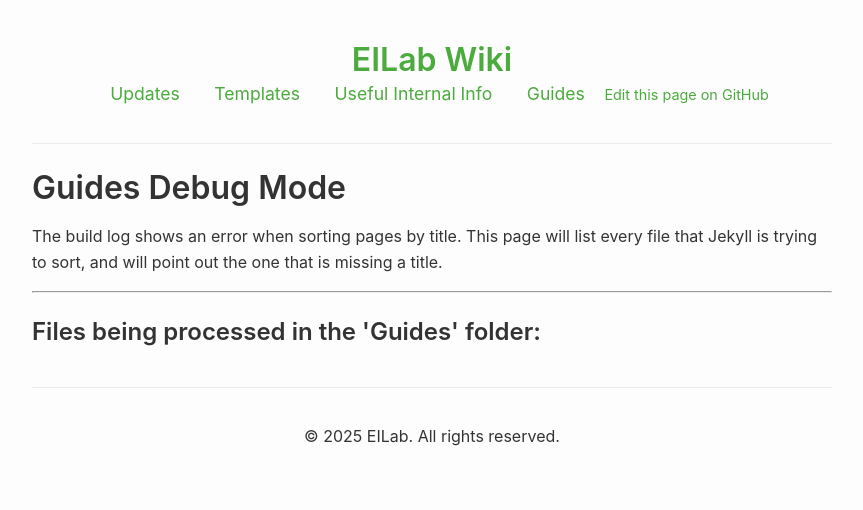
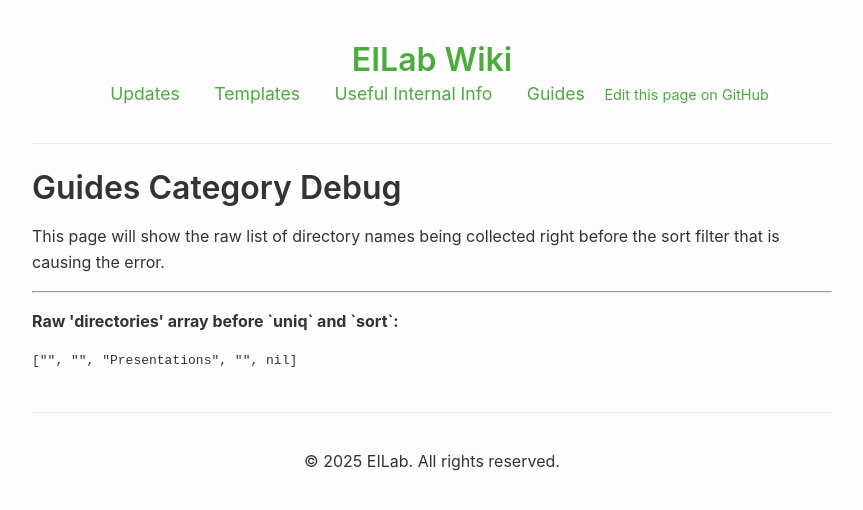
Before and after one commit to cadoraghese/demo_wiki_eilab, a Jekyll site: the page built from Guides/index.md, in a window 1280 px wide. Shown: the top 510 px of the page, without its empty margins (208-1071 px from the left). Built offline with Jekyll 4.4.1, drawn with Linux system fonts in a browser that asks for light colours.

Commit message:
Update index.md

```diff
--- a/Guides/index.md
+++ b/Guides/index.md
@@ -1,23 +1,23 @@
 ---
 layout: default
-title: Guides Debug
+title: Guides Category Debug
 ---
 
-# Guides Debug Mode
+# Guides Category Debug
 
-<p>The build log shows an error when sorting pages by title. This page will list every file that Jekyll is trying to sort, and will point out the one that is missing a title.</p>
+<p>This page will show the raw list of directory names being collected right before the sort filter that is causing the error.</p>
 
 <hr>
 
-<h2>Files being processed in the 'Guides' folder:</h2>
+{% assign directories = "" | split: "" %}
+{% for page in site.pages %}
+  {% if page.path | startswith: 'Guides/' %}
+    {% if page.dir != '/Guides/' %}
+      {% assign subdir_name = page.dir | remove_first: '/Guides/' | split: '/' | first %}
+      {% assign directories = directories | push: subdir_name %}
+    {% endif %}
+  {% endif %}
+{% endfor %}
 
-<ol>
-  {% assign files_to_debug = site.pages | where_exp: "item", "item.dir == '/Guides/'" | where_exp: "item", "item.name != 'index.md'" %}
-  {% for file in files_to_debug %}
-    <li>
-      <strong>File Path:</strong> <code>{{ file.path }}</code><br>
-      <strong>File Name:</strong> <code>{{ file.name }}</code><br>
-      <strong>Extracted Title:</strong> <code>{{ file.title | default: "NIL! <-- THIS IS THE PROBLEM FILE" }}</code>
-    </li>
-  {% endfor %}
-</ol>
+<p><strong>Raw 'directories' array before `uniq` and `sort`:</strong></p>
+<pre><code>{{ directories | inspect }}</code></pre>
```
